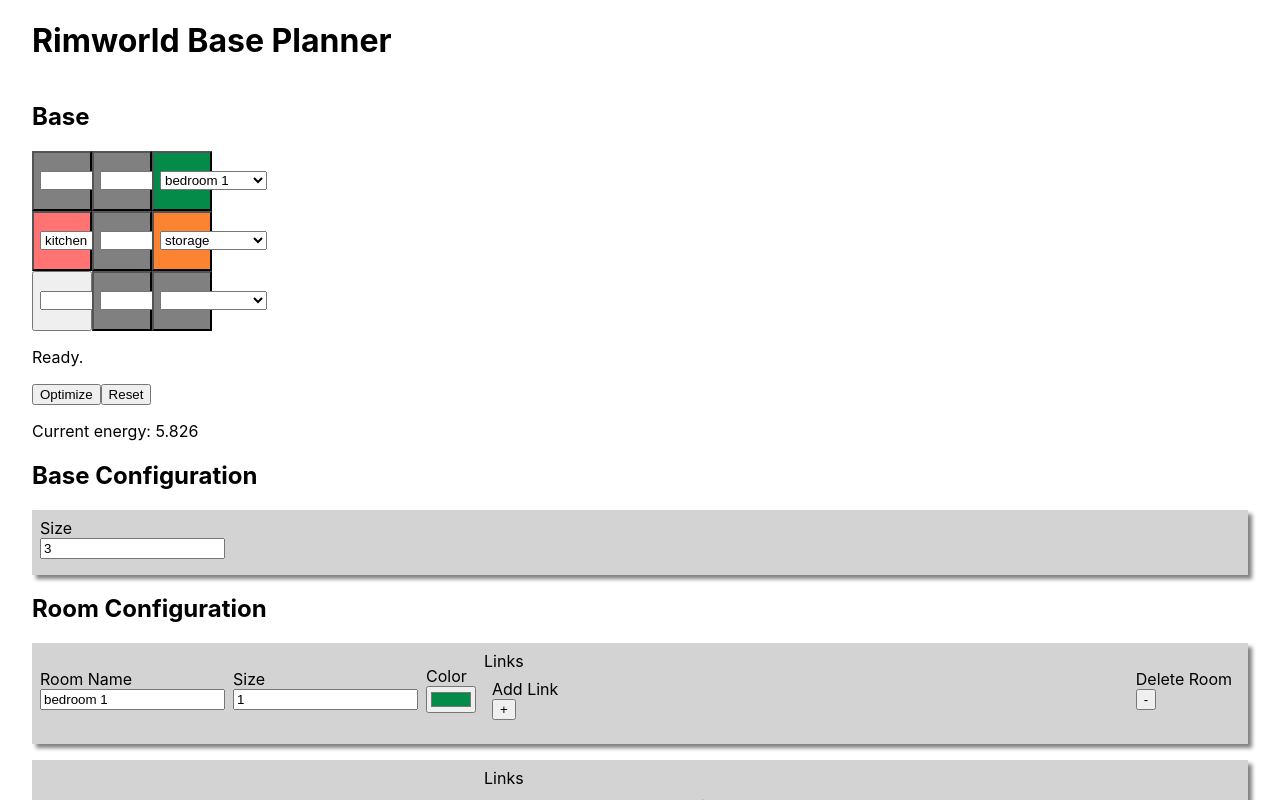
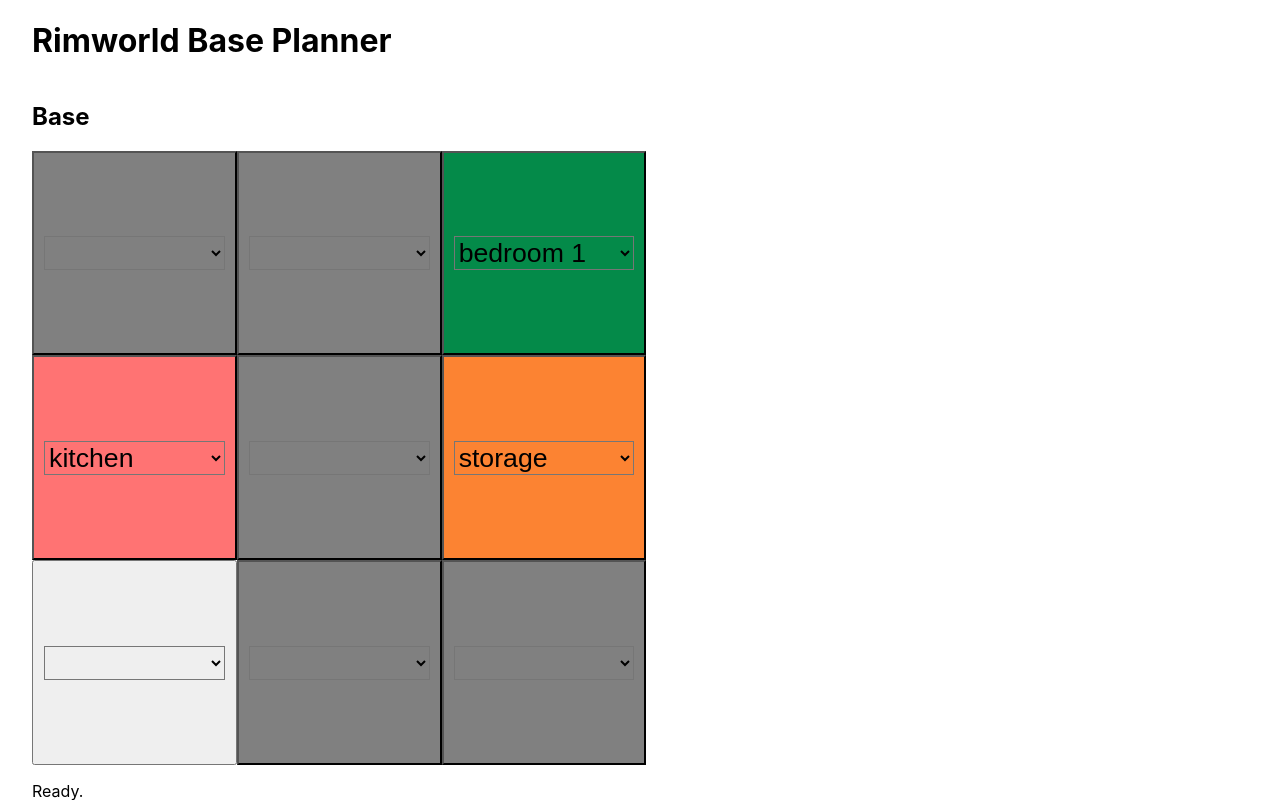
Before and after one commit to CameronHudson8/rimworld-base-planner, a React app: page / in a window 1280 px wide. Shown: the top 800 px of the page. Built offline with nearby package versions, Linux system fonts and the light colour scheme.

Commit message:
feat: improved the styling a bit

```diff
--- a/src/views/base/base-view.css
+++ b/src/views/base/base-view.css
@@ -5,6 +5,7 @@
 .cell-grid {
   display: flex;
   flex-direction: column;
+  max-width: 64vw;
 }
 
 .cell-row {
--- a/src/views/base/base-view.tsx
+++ b/src/views/base/base-view.tsx
@@ -111,11 +111,10 @@
                     <CellView
                       color={room?.spec.color}
                       key={j}
-                      cellICoordinate={i}
-                      cellJCoordinate={j}
                       room={room}
                       roomIsLocked={base.spec.cells[i][j].roomName !== undefined}
                       roomOptions={roomOptions}
+                      scaleFactor={base.spec.cells.length <= 0 ? 1 : 1 / base.spec.cells.length}
                       setMessage={setMessage}
                       setRoom={(newRoomId: string) => {
                         const room = roomDb.get(newRoomId);
--- a/src/views/cell/cell-view.css
+++ b/src/views/cell/cell-view.css
@@ -1,13 +1,14 @@
 .cell {
-  height: 60px;
-  width: 60px;
-  font-size: 0.70em;
+  aspect-ratio: 1.0;
+  padding: 0;
+  max-width: 16vw;
 }
 
-/* .cell:hover {
-	opacity: 50%;
-} */
+.cell select {
+  width: 90%;
+  background-color: inherit;
+}
 
 .cell-unusable {
-	background-color: gray;
+  background-color: gray;
 }
--- a/src/views/cell/cell-view.tsx
+++ b/src/views/cell/cell-view.tsx
@@ -1,14 +1,13 @@
-import { Dispatch, ReactElement, SetStateAction, useState } from "react";
+import { Dispatch, ReactElement, SetStateAction, useEffect, useState } from "react";
 import { MessageType } from "../base/base-view";
 import { RoomData } from "../../models/room";
 
 export interface CellViewProps {
-  cellICoordinate: number,
-  cellJCoordinate: number,
   color?: string,
   room?: RoomData;
   roomIsLocked: boolean;
   roomOptions: RoomData[],
+  scaleFactor: number,
   setMessage: Dispatch<SetStateAction<{ text: string; type: MessageType; }>>,
   setRoom: (newRoomName: string) => void,
   setUsable: (usable: boolean) => void,
@@ -16,7 +15,24 @@
   usable: boolean,
 }
 
-export function CellView({ cellICoordinate, cellJCoordinate, color, room, roomIsLocked, roomOptions, setMessage, setRoom, setUsable, usable, unsetRoom }: CellViewProps): ReactElement {
+export function CellView({ color, room, roomIsLocked, roomOptions, scaleFactor, setMessage, setRoom, setUsable, usable, unsetRoom }: CellViewProps): ReactElement {
+
+  function getWindowDimensions() {
+    const { innerWidth: width, innerHeight: height } = window;
+    return {
+      width, height
+    };
+  }
+
+  const [windowDimensions, setWindowDimensions] = useState(getWindowDimensions());
+  useEffect(() => {
+    function handleResize() {
+      setWindowDimensions(getWindowDimensions());
+    }
+    window.addEventListener('resize', handleResize);
+    return () => window.removeEventListener('resize', handleResize);
+  }, []);
+
 
   const [isHovered, setIsHovered] = useState(false);
 
@@ -50,8 +66,10 @@
       onMouseLeave={() => setIsHovered(false)}
       style={{
         ...(color ? { backgroundColor: color } : {}),
+        ...(isHovered ? { opacity: "50%" } : {}),
+        height: `${100 * scaleFactor}%`,
         textOverflow: 'ellipsis',
-        ...(isHovered ? { opacity: "50%" } : {}),
+        width: `${100 * scaleFactor}%`,
       }}
     >
       <select
@@ -76,6 +94,9 @@
             });
           }
         }}
+        style={{
+          fontSize: `${1 * windowDimensions.width / 256 * scaleFactor}rem`,
+        }}
         value={roomIsLocked ? room?.id : AUTO_ROOM_SETTING.id}
       >
         {
@@ -83,7 +104,7 @@
             .map((roomOption, roomIndex) => (
               <option
                 value={roomOption.id}
-                key={`cell-${cellICoordinate}-${cellJCoordinate}-${roomIndex}`}
+                key={roomIndex}
               >
                 {roomOption.spec.name}
               </option>
```
